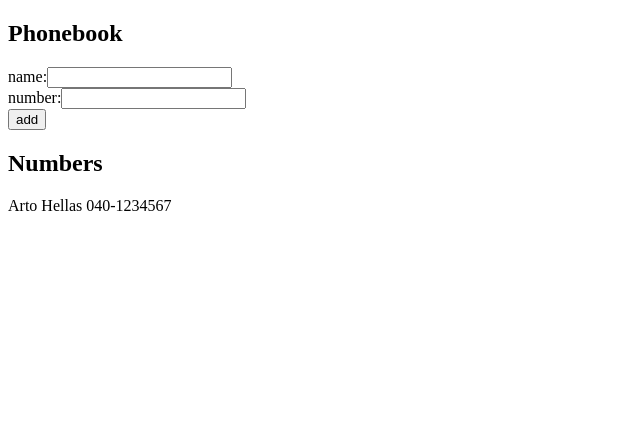
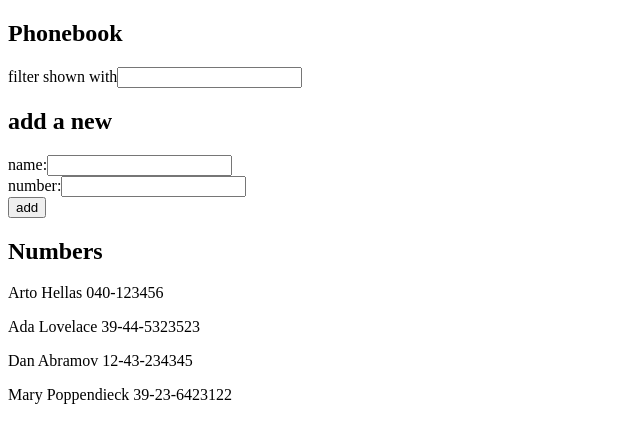
Before and after one commit to hash004/fullstackopen, a React (Vite) app in the folder part2/phonebook/: page / in a window 1280 px wide. Shown: the top 442 px of the page, without its empty margins (0-640 px from the left). Built offline with nearby package versions, Linux system fonts and the light colour scheme.

Commit message:
Exercise 2.9

```diff
--- a/part2/phonebook/src/App.jsx
+++ b/part2/phonebook/src/App.jsx
@@ -2,10 +2,15 @@
 
 const App = () => {
   const [persons, setPersons] = useState([
-    { name: 'Arto Hellas', number:'040-1234567' }
+    { name: 'Arto Hellas', number: '040-123456', id: 1 },
+    { name: 'Ada Lovelace', number: '39-44-5323523', id: 2 },
+    { name: 'Dan Abramov', number: '12-43-234345', id: 3 },
+    { name: 'Mary Poppendieck', number: '39-23-6423122', id: 4 }
   ])
+
   const [newName, setNewName] = useState('')
   const [newNumber, setNewNumber] = useState('')
+  const [filter, setFilter] = useState('')
 
   const handleNameChange = (event) => {
     setNewName(event.target.value)
@@ -13,6 +18,10 @@
 
   const handleNumberChange = (event) => {
     setNewNumber(event.target.value)
+  }
+
+  const handleFilterChange = (event) => {
+    setFilter(event.target.value)
   }
 
   const handleNewContact = (event) => {
@@ -32,9 +41,16 @@
     setNewNumber('');
   }
 
+  const personsToShow = !filter ? persons : persons.filter(person => person['name'].toLowerCase().includes(filter.toLowerCase()))
+
   return (
     <div>
       <h2>Phonebook</h2>
+      <div>
+        filter shown with
+        <input value={filter} onChange={handleFilterChange} />
+      </div>
+      <h2>add a new</h2>
       <form onSubmit={handleNewContact}>
         <div>
           name:
@@ -55,7 +71,7 @@
         </div>
       </form>
       <h2>Numbers</h2>
-      {persons.map(person=>{
+      {personsToShow.map(person=>{
         return <p key={person.name}>{person.name} {person.number} </p>
       })}
     </div>
```
